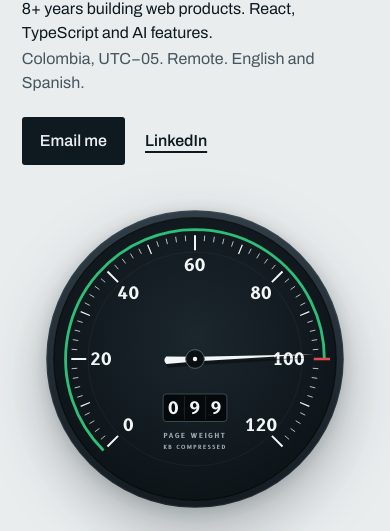
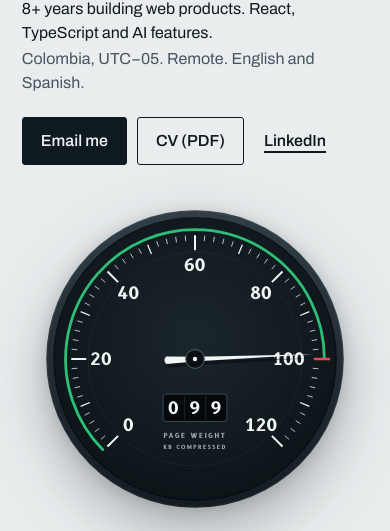
Before and after one commit to estebancitox/estebancitox.github.io, a plain HTML site: page index.html in a window 390 px wide. Shown: the part 268-799 px from the top of the page. Drawn offline with Linux system fonts and the light colour scheme.

Commit message:
home: the two CV (PDF) buttons and the public CV they link to
assets/Sergio_Esteban_Torres_CV.pdf is the base CV from the CV kit, one page,
39,738 bytes. It differs from the base in three places: no phone number, the
first job's header names only the client, and the portfolio line carries this
page's weight as the budget script reports it, 62 KB.

The buttons sit between "Email me" and "LinkedIn" in the hero and in Contact.
.btn gains the reference's 1.5 px border, .btn.outlined drops the fill, and
the compact padding below 68.75em now applies to both rows, so Contact stays
on one line at 360 px.

Measured 2026-11-25 on the local server: first visit 63,555 B (62 KB) in 8
requests; index.html + css/site.css 9,411 B with gzip -9; Lighthouse 13.6.0
mobile 100, 100, 100, 100 with CLS 0. The PDF loads only on click and is not
part of the first-visit total.

Co-Authored-By: Claude Fable 5.2 <noreply@anthropic.com>

```diff
--- a/css/site.css
+++ b/css/site.css
@@ -597,6 +597,7 @@
     align-items: center;
     height: 3rem;
     padding: 0 1.375rem;
+    border: 1.5px solid var(--ink);
     border-radius: 3px;
     background: var(--ink);
     font-weight: 550;
@@ -604,6 +605,10 @@
   .btn,
   .btn:hover {
     color: var(--ground);
+  }
+  .btn.outlined {
+    background: none;
+    color: var(--ink);
   }
   .link {
     margin-left: 0.875rem;
@@ -731,10 +736,10 @@
       font-size: 1rem;
       line-height: 1.25rem;
     }
-    .hero .btn {
+    .btn {
       padding-inline: 1.125rem;
     }
-    .hero .link {
+    .link {
       margin-left: 0.625rem;
     }
     .gauge svg {
--- a/index.html
+++ b/index.html
@@ -84,6 +84,7 @@
         <p class="where" data-fact="where">Colombia, UTC−05. Remote. English and Spanish.</p>
         <div class="cta" data-fact="contact">
           <a class="btn" href="mailto:sergio.smiling@gmail.com">Email me</a>
+          <a class="btn outlined" href="/assets/Sergio_Esteban_Torres_CV.pdf">CV (PDF)</a>
           <a class="link" href="https://www.linkedin.com/in/sergioestebantorres">LinkedIn</a>
         </div>
       </div>
@@ -248,6 +249,7 @@
         <p class="mail"><a href="mailto:sergio.smiling@gmail.com">sergio.smiling@gmail.com</a></p>
         <div class="cta">
           <a class="btn" href="mailto:sergio.smiling@gmail.com">Email me</a>
+          <a class="btn outlined" href="/assets/Sergio_Esteban_Torres_CV.pdf">CV (PDF)</a>
           <a class="link" href="https://www.linkedin.com/in/sergioestebantorres">LinkedIn</a>
         </div>
         <p class="langs">Spanish, native. English, professional. Colombia, UTC−05.</p>
```
Also changed, not shown: 1 other file.
